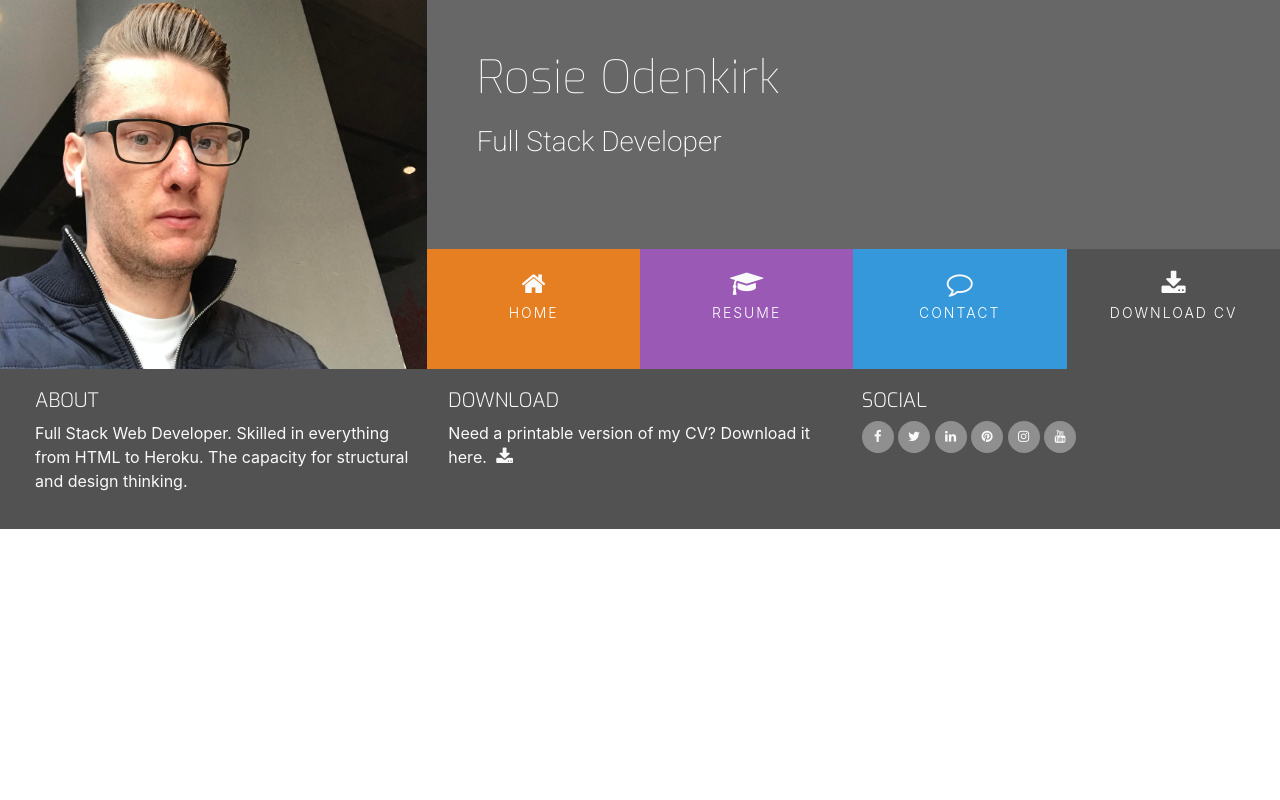
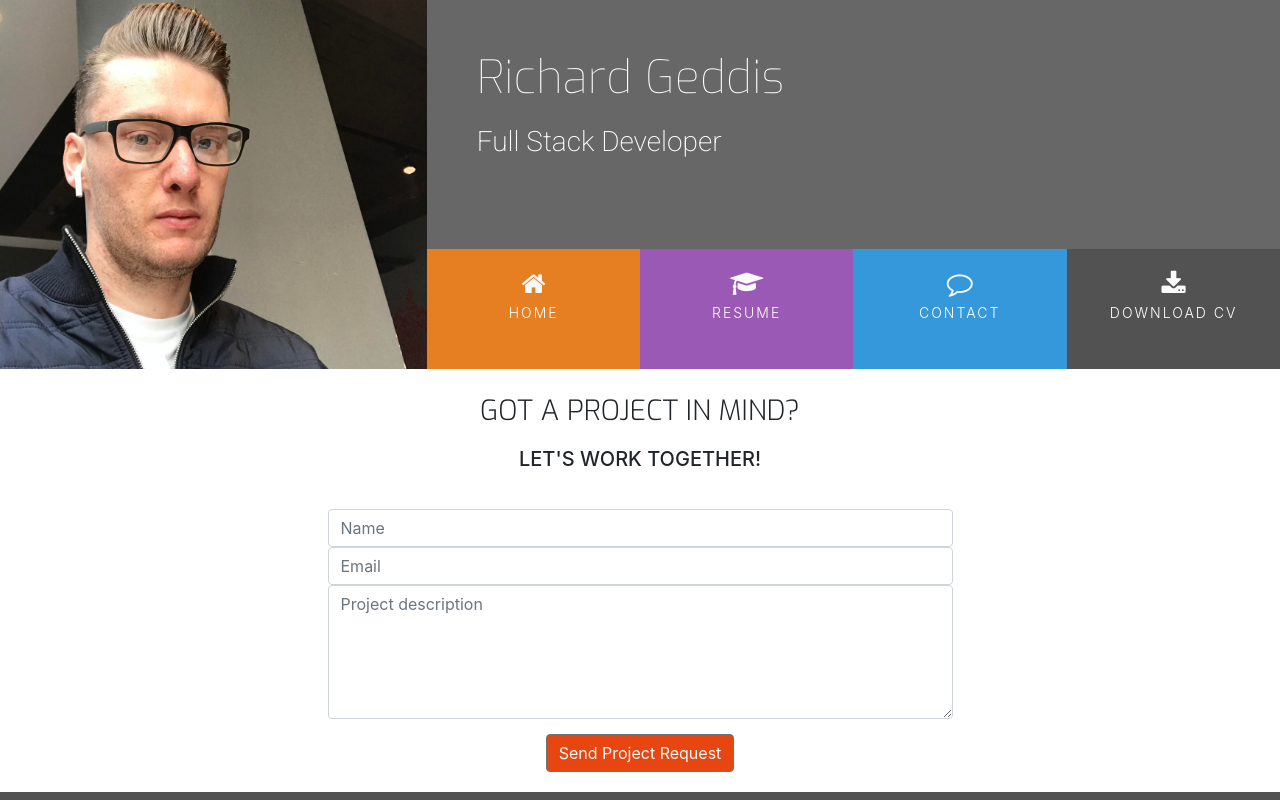
Before and after one commit to richard-geddis/UCD-resume, a plain HTML site: page contact.html in a window 1280 px wide. Shown: the top 800 px of the page. Drawn offline with nearby package versions, Linux system fonts and the light colour scheme.

Commit message:
final commit

```diff
--- a/assets/css/style.css
+++ b/assets/css/style.css
@@ -12,6 +12,10 @@
 
 .bg-color-personal-info {
     background-color: #f4f4f4;
+}
+
+.bg-color-contact {
+    background-color: #fff;
 }
 
 .bg-color-work-history {
@@ -351,3 +355,35 @@ footer {
 .history-items {
     margin-bottom: 30px;
 }
+
+/* ----------------------------------------Contact Form*/
+
+.contact-heading{
+    font-family: "Exo", sans-serif;
+    font-weight: 300;
+    margin-top: 25px;
+    margin-bottom: 20px;
+}
+
+.center-form {
+    padding-top: 10px;
+    margin: 0 auto;
+    max-width: 70%;
+}
+
+button[type="submit"] {
+    margin-top: 15px;
+    margin-bottom: 20px;
+    color: #fafafa;
+    background-color: #e84610;
+}
+
+/* ----------------------------------------Media Queries */
+
+@media(min-width: 992px) {
+    .center-form {
+        padding-top: 30px;
+        min-height: 240px;
+        margin: 0 auto;
+        max-width: 50%;
+    }
--- a/contact.html
+++ b/contact.html
@@ -8,7 +8,7 @@
     <link rel="stylesheet" href="https://maxcdn.bootstrapcdn.com/font-awesome/4.7.0/css/font-awesome.min.css" type="text/css" />
     <link rel="stylesheet" href="https://cdnjs.cloudflare.com/ajax/libs/hover.css/2.1.1/css/hover-min.css" type="text/css" />
     <link rel="stylesheet" href="assets/css/style.css">
-    <title>Rosie</title>
+    <title>Richard Geddis</title>
 </head>
 <body>
     <header>
@@ -17,7 +17,7 @@
             <div class="col-md-8">
                 <div class="row no-gutters bg-color-name-title">
                     <div class="col heading">
-                        <h1 class="name">Rosie Odenkirk</h1>
+                        <h1 class="name">Richard Geddis</h1>
                         <h2 class="title"> Full Stack Developer</h2>
                     </div>
                 </div>
@@ -25,16 +25,16 @@
                     <div class="col">
                         <ul id="nav" class="list-inline menucontainer">
                             <li class="col-6 col-sm-3 list-inline-item ui-menu-color-home menuitem">
-                                <a href="#" class="hvr-sweep-to-bottom"><i class="fa fa-home" aria-hidden="true"></i><span>Home</span></a>
+                                <a href="index.html" class="hvr-sweep-to-bottom"><i class="fa fa-home" aria-hidden="true"></i><span>Home</span></a>
                             </li>
                             <li class="col-6 col-sm-3 list-inline-item ui-menu-color-resume menuitem">
-                                <a href="#" class="hvr-sweep-to-bottom"><i class="fa fa-graduation-cap" aria-hidden="true"></i><span>Resume</span></a>
+                                <a href="resume.html" class="hvr-sweep-to-bottom"><i class="fa fa-graduation-cap" aria-hidden="true"></i><span>Resume</span></a>
                             </li>
                             <li class="col-6 col-sm-3 list-inline-item ui-menu-color-contact menuitem">
-                                <a href="#" class="hvr-sweep-to-bottom"><i class="fa fa-comment-o" aria-hidden="true"></i><span>Contact</span></a>
+                                <a href="contact.html" class="hvr-sweep-to-bottom"><i class="fa fa-comment-o" aria-hidden="true"></i><span>Contact</span></a>
                             </li>
                             <li class="col-6 col-sm-3 list-inline-item ui-menu-color-download menuitem">
-                                <a href="#" class="hvr-sweep-to-bottom"><i class="fa fa-download" aria-hidden="true"></i><span>Download CV</span></a>
+                                <a href="assets/CV/Richard-Geddis-cv.pdf" target="_blank" class="hvr-sweep-to-bottom"><i class="fa fa-download" aria-hidden="true"></i><span>Download CV</span></a>
                             </li>
                         </ul>
                     </div>
@@ -42,8 +42,23 @@
             </div>
         </div>
     </header>
-    <section>
-
+     <section class="container-fluid">
+        <div class="row bg-color-contact">
+            <div class="col">
+                <h3 class="contact-heading uppercase text-center">Got a project in mind?</h3>
+                <h5 class="uppercase text-center">Let's work together!</h5>
+                <div class="center-form">
+                <form>
+                        <input type="text" name="name" id="fullname" class="form-control" placeholder="Name" required />
+                        <input type="email" name="email" id="emailaddress" class="form-control" placeholder="Email" required />
+                        <textarea rows="5" name="projectsummary" id="projectsummary" class="form-control" placeholder="Project description" required></textarea>
+                        <div class="form-row text-center">
+                            <div class="col">
+                                <button type="submit" class="btn btn-secondary">Send Project Request</button>
+                </div>
+            </div>
+            </form>
+        </div>
     </section>
     <footer class="container-fluid">
         <div id="footer-details" class="row">
@@ -57,7 +72,7 @@
                 <h5 class="uppercase general-sub">Download</h5>
                 <p class="inline-block">
                     Need a printable version of my CV? Download it here.
-                    <a href="#" target="_blank" class="cv-pdf">
+                    <a href="assets/CV/Richard-Geddis-cv.pdf" target="_blank" class="cv-pdf">
                         <i class="fa fa-download" aria-hidden="true"></i>
                         <span class="sr-only">Download link.</span>
                     </a>
```
Also changed, not shown: index.html (+1 -1 lines), resume.html (+2 -2 lines), 1 other file.
